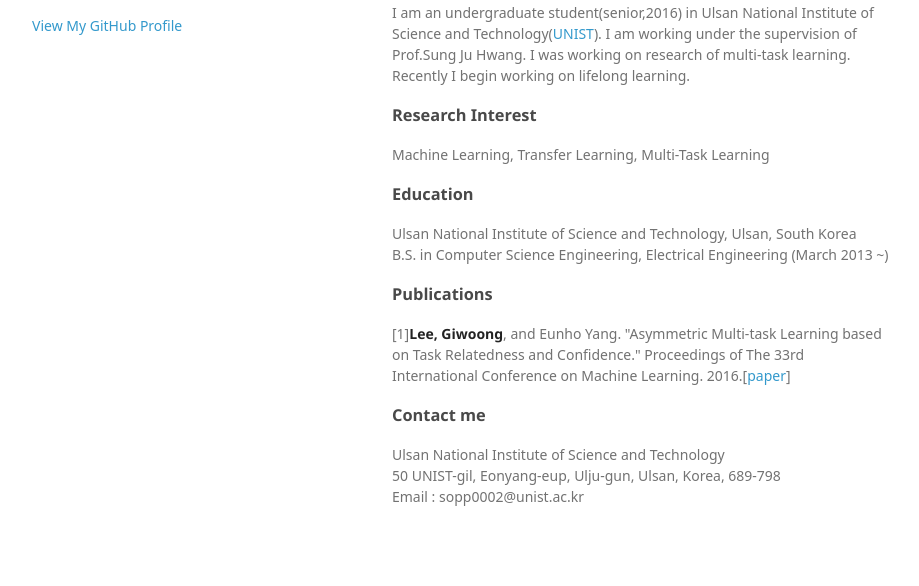
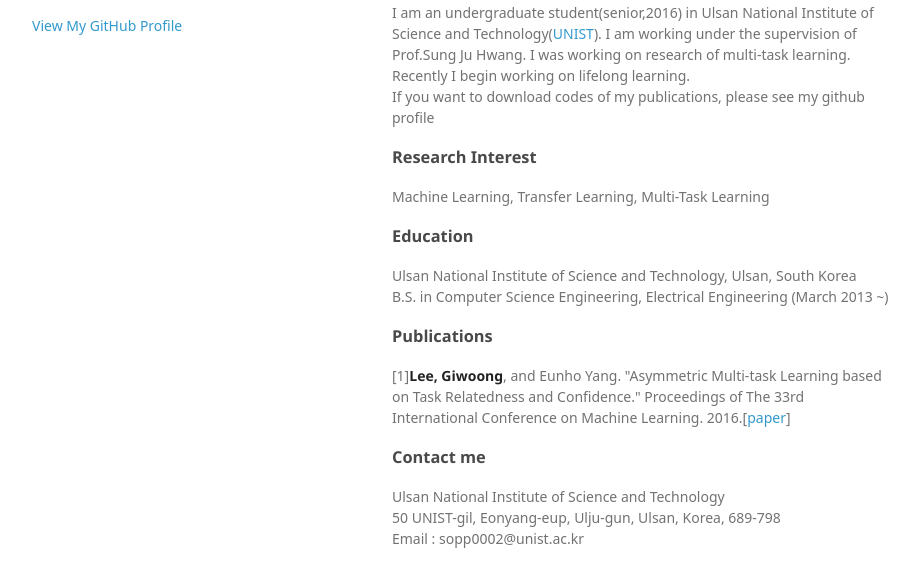
Before and after one commit to BlasterL/blasterl.github.io, a plain HTML site: page index.html in a window 1280 px wide. Shown: the part 94-680 px from the top of the page, without its empty margins (178-1097 px from the left). Drawn offline with Linux system fonts and the light colour scheme; a web font is replaced by a local one.

Commit message:
7.26-4
maybe last?

```diff
--- a/index.html
+++ b/index.html
@@ -26,7 +26,8 @@
         <h3>
 <a id="welcome-to-github-pages" class="anchor" href="#welcome-to-github-pages" aria-hidden="true"><span aria-hidden="true" class="octicon octicon-link"></span></a>Brief Introduction</h3>
 
-<p>I am an undergraduate student(senior,2016) in Ulsan National Institute of Science and Technology(<a href="http://www.unist.ac.kr">UNIST</a>). I am working under the supervision of Prof.Sung Ju Hwang. I was working on research of multi-task learning. Recently I begin working on lifelong learning.</p>
+<p>I am an undergraduate student(senior,2016) in Ulsan National Institute of Science and Technology(<a href="http://www.unist.ac.kr">UNIST</a>). I am working under the supervision of Prof.Sung Ju Hwang. I was working on research of multi-task learning. Recently I begin working on lifelong learning.<br>
+If you want to download codes of my publications, please see my github profile</p>
 
 <h3>
 <a id="designer-templates" class="anchor" href="#designer-templates" aria-hidden="true"><span aria-hidden="true" class="octicon octicon-link"></span></a>Research Interest</h3>
```
